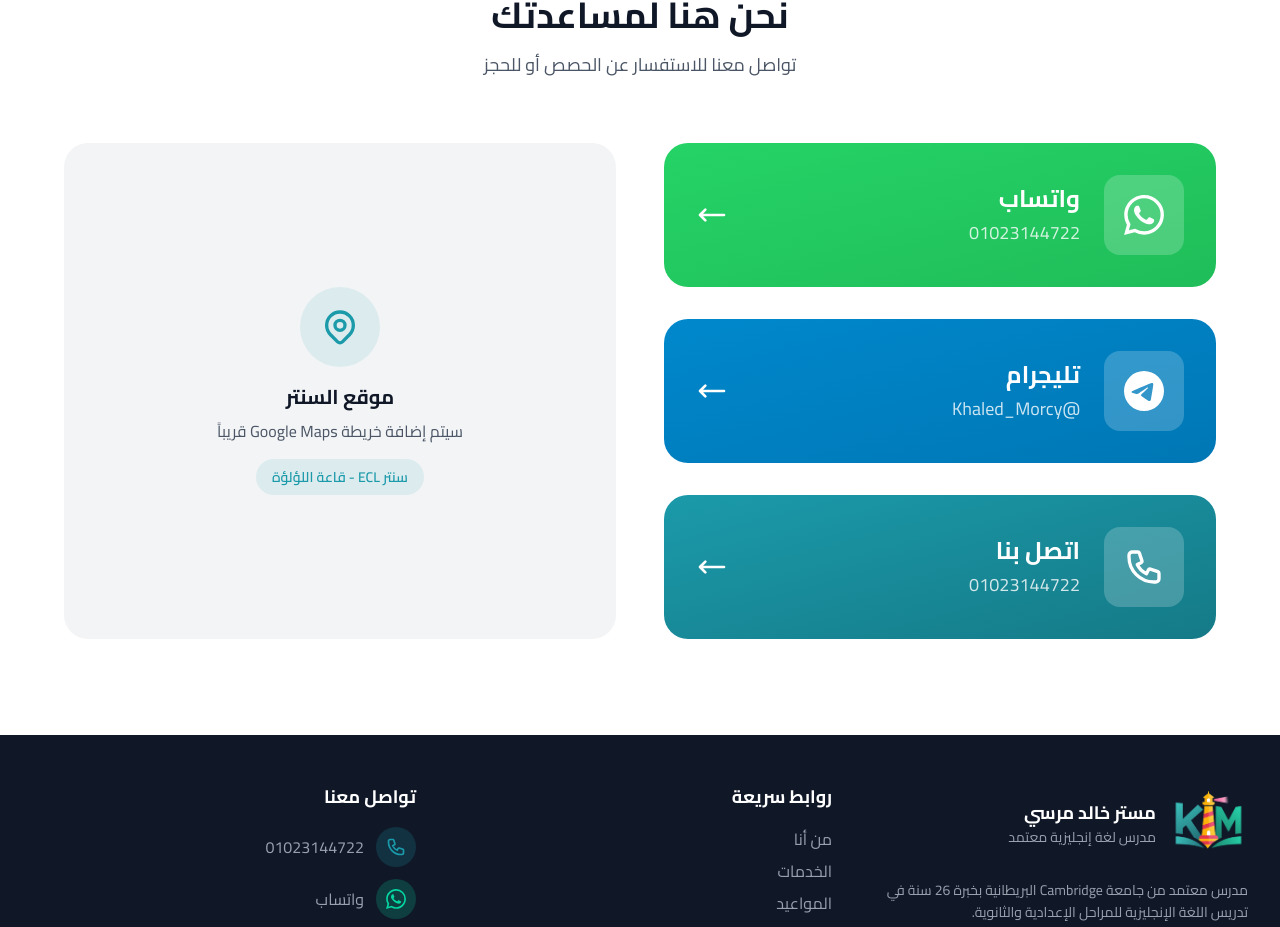
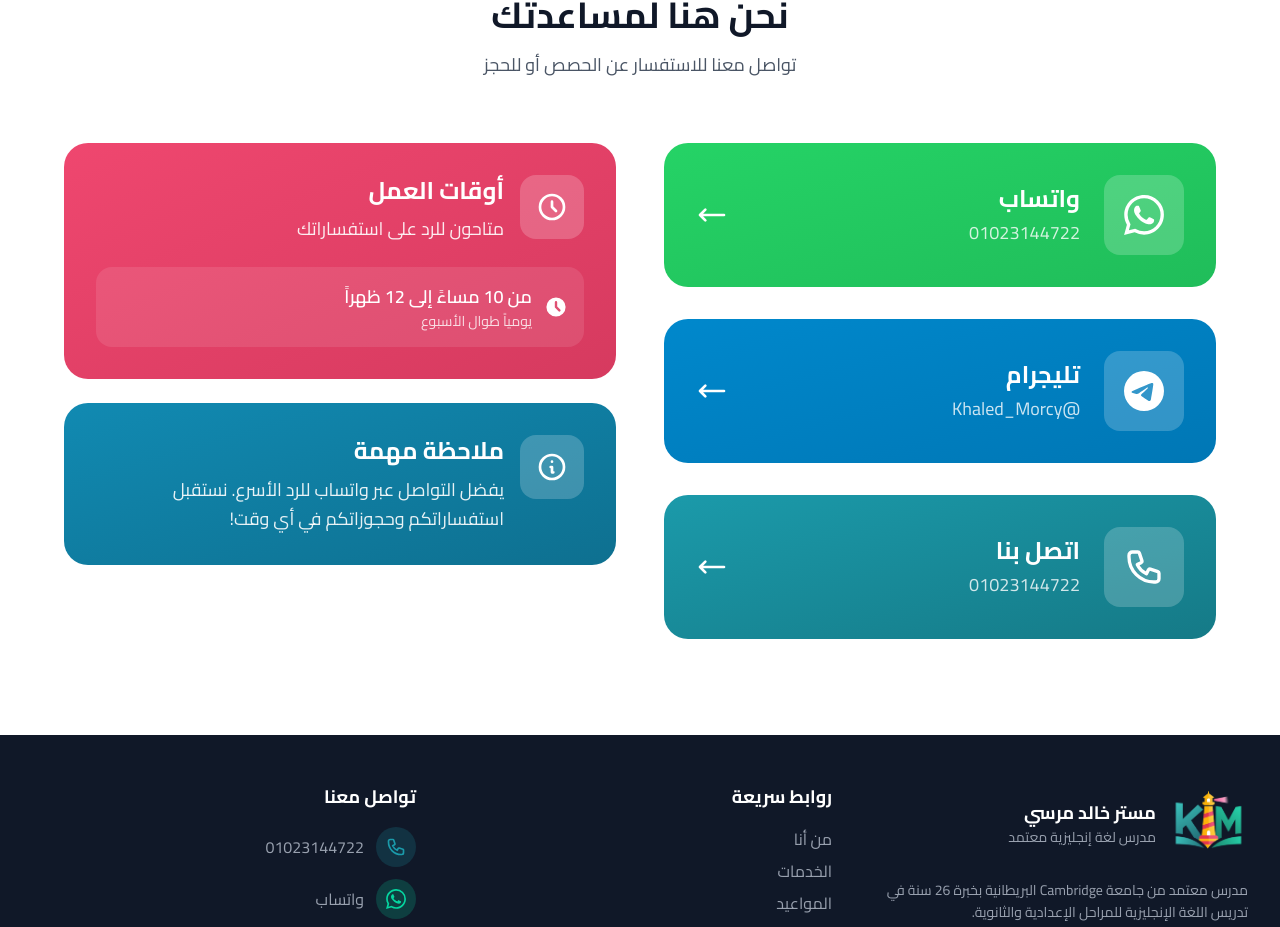
Before and after one commit to 3mr-5aled/MrKhaledMorcy, a Next.js app: page / in a window 1280 px wide. Shown: the part 6867-7794 px from the top of the page. Built offline with nearby package versions, Linux system fonts and the light colour scheme; no server answers; the database is empty.

Commit message:
feat: implement proxy middleware for admin and API route authentication

```diff
--- a/src/components/sections/Contact.tsx
+++ b/src/components/sections/Contact.tsx
@@ -140,13 +140,14 @@ export default function Contact() {
             </a>
           </div>
 
-          {/* Map Placeholder */}
-          <div className="bg-gray-100 rounded-3xl overflow-hidden min-h-[400px] relative">
-            {/* Placeholder for Google Maps */}
-            <div className="absolute inset-0 flex flex-col items-center justify-center p-8 text-center">
-              <div className="w-20 h-20 rounded-full bg-[#1B9AAA]/10 flex items-center justify-center mb-4">
+          {/* Contact Notes */}
+          <div className="space-y-6">
+            {/* Operating Hours Card */}
+            <div className="bg-gradient-to-br from-[#EF476F] to-[#d63a5f] rounded-3xl p-8 text-white">
+              <div className="flex items-start gap-4 mb-6">
+                <div className="w-16 h-16 rounded-2xl bg-white/20 flex items-center justify-center flex-shrink-0">
                   <svg
-                  className="w-10 h-10 text-[#1B9AAA]"
+                    className="w-8 h-8"
                     fill="none"
                     stroke="currentColor"
                     viewBox="0 0 24 24"
@@ -155,37 +156,67 @@ export default function Contact() {
                       strokeLinecap="round"
                       strokeLinejoin="round"
                       strokeWidth={2}
-                    d="M17.657 16.657L13.414 20.9a1.998 1.998 0 01-2.827 0l-4.244-4.243a8 8 0 1111.314 0z"
+                      d="M12 8v4l3 3m6-3a9 9 0 11-18 0 9 9 0 0118 0z"
                     />
+                  </svg>
+                </div>
+                <div>
+                  <h3 className="text-2xl font-bold mb-2">أوقات العمل</h3>
+                  <p className="text-white/90 text-lg">
+                    متاحون للرد على استفساراتك
+                  </p>
+                </div>
+              </div>
+              <div className="space-y-3">
+                <div className="flex items-center gap-3 bg-white/10 rounded-2xl p-4">
+                  <svg
+                    className="w-6 h-6 flex-shrink-0"
+                    fill="currentColor"
+                    viewBox="0 0 20 20"
+                  >
+                    <path
+                      fillRule="evenodd"
+                      d="M10 18a8 8 0 100-16 8 8 0 000 16zm1-12a1 1 0 10-2 0v4a1 1 0 00.293.707l2.828 2.829a1 1 0 101.415-1.415L11 9.586V6z"
+                      clipRule="evenodd"
+                    />
+                  </svg>
+                  <div>
+                    <p className="font-semibold text-lg">
+                      من 10 مساءً إلى 12 ظهراً
+                    </p>
+                    <p className="text-white/80 text-sm">يومياً طوال الأسبوع</p>
+                  </div>
+                </div>
+              </div>
+            </div>
+
+            {/* Note Card */}
+            <div className="bg-gradient-to-br from-[#118AB2] to-[#0e7090] rounded-3xl p-8 text-white">
+              <div className="flex items-start gap-4">
+                <div className="w-16 h-16 rounded-2xl bg-white/20 flex items-center justify-center flex-shrink-0">
+                  <svg
+                    className="w-8 h-8"
+                    fill="none"
+                    stroke="currentColor"
+                    viewBox="0 0 24 24"
+                  >
                     <path
                       strokeLinecap="round"
                       strokeLinejoin="round"
                       strokeWidth={2}
-                    d="M15 11a3 3 0 11-6 0 3 3 0 016 0z"
+                      d="M13 16h-1v-4h-1m1-4h.01M21 12a9 9 0 11-18 0 9 9 0 0118 0z"
                     />
                   </svg>
                 </div>
-              <h3 className="text-xl font-bold text-gray-900 mb-2">
-                موقع السنتر
-              </h3>
-              <p className="text-gray-600 mb-4">
-                سيتم إضافة خريطة Google Maps قريباً
+                <div>
+                  <h3 className="text-2xl font-bold mb-2">ملاحظة مهمة</h3>
+                  <p className="text-white/90 text-lg leading-relaxed">
+                    يفضل التواصل عبر واتساب للرد الأسرع. نستقبل استفساراتكم
+                    وحجوزاتكم في أي وقت!
                   </p>
-              <span className="px-4 py-2 bg-[#1B9AAA]/10 text-[#1B9AAA] rounded-full text-sm font-semibold">
-                سنتر ECL - قاعة اللؤلؤة
-              </span>
                 </div>
-
-            {/* Uncomment and add your Google Maps embed when you have the location */}
-            {/* <iframe
-              src="YOUR_GOOGLE_MAPS_EMBED_URL"
-              width="100%"
-              height="100%"
-              style={{ border: 0 }}
-              allowFullScreen
-              loading="lazy"
-              referrerPolicy="no-referrer-when-downgrade"
-            ></iframe> */}
+              </div>
+            </div>
           </div>
         </div>
       </div>
--- a/src/middleware.ts
+++ b/src/proxy.ts
@@ -3,7 +3,7 @@ import { getToken } from "next-auth/jwt";
 import type { NextRequest } from "next/server";
 import { NextResponse } from "next/server";
 
-export async function middleware(request: NextRequest) {
+export async function proxy(request: NextRequest) {
   const token = await getToken({
     req: request,
     secret: process.env.NEXTAUTH_SECRET,
```
Lines whose indentation alone changed are shown as unchanged.
